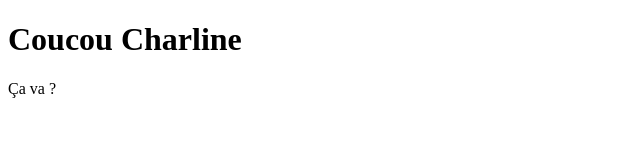
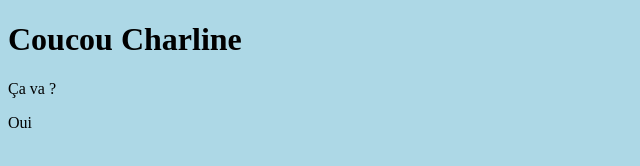
Before and after one commit to alexisben/mmi2024-git, a plain HTML site: page index.html in a window 1280 px wide. Shown: the whole page, without its empty margins (0-640 px from the left). Drawn offline with Linux system fonts and the light colour scheme.

Commit message:
Ajouter le fichier de style + réponse à Alexis

```diff
--- a/index.html
+++ b/index.html
@@ -5,9 +5,11 @@
     <meta http-equiv="X-UA-Compatible" content="IE=edge">
     <meta name="viewport" content="width=device-width, initial-scale=1.0">
     <title>Document</title>
+    <link rel="stylesheet" href="style.css">
 </head>
 <body>
     <h1>Coucou Charline</h1>
     <p>Ça va ?</p>
+    <p>Oui</p>
 </body>
 </html>
--- /dev/null
+++ b/style.css
@@ -0,0 +1,3 @@
+body {
+    background-color: lightblue;
+}
```
